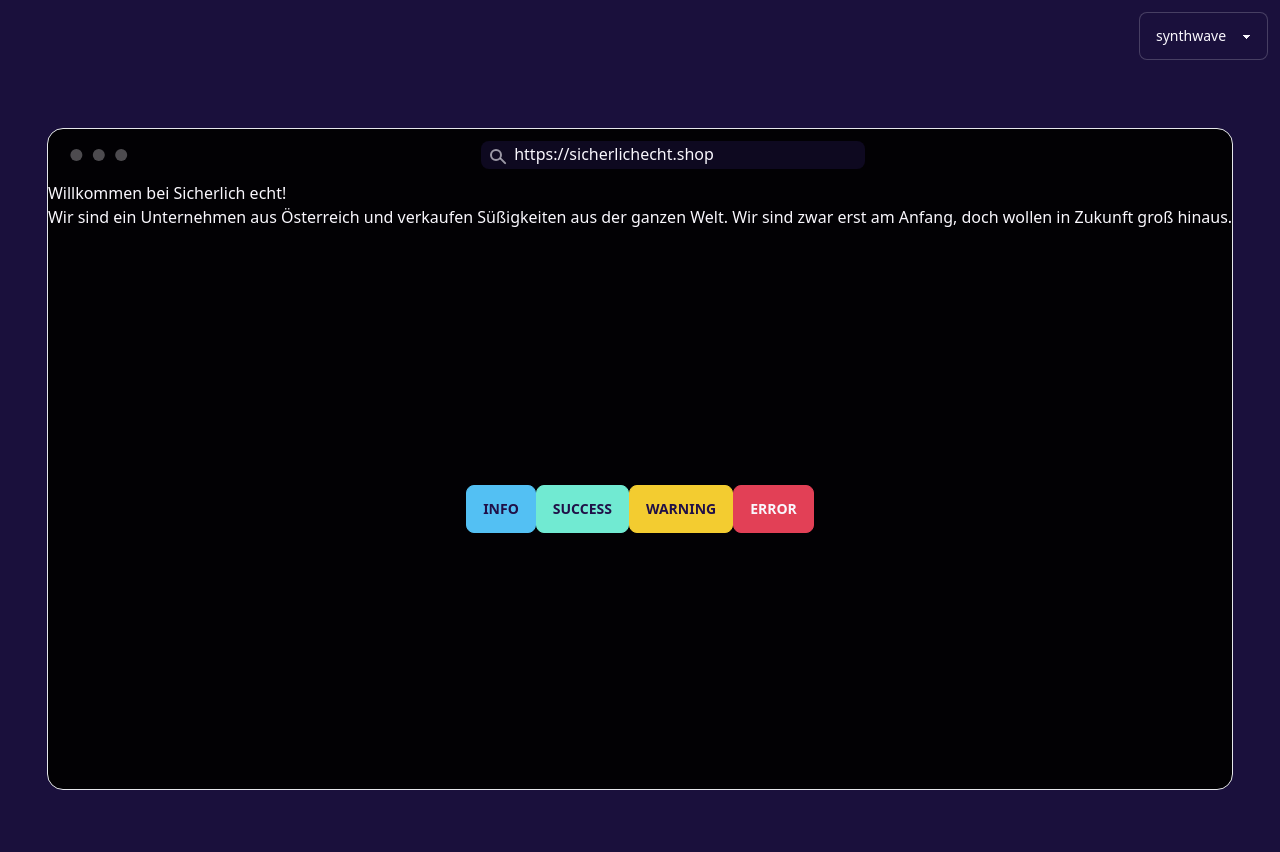
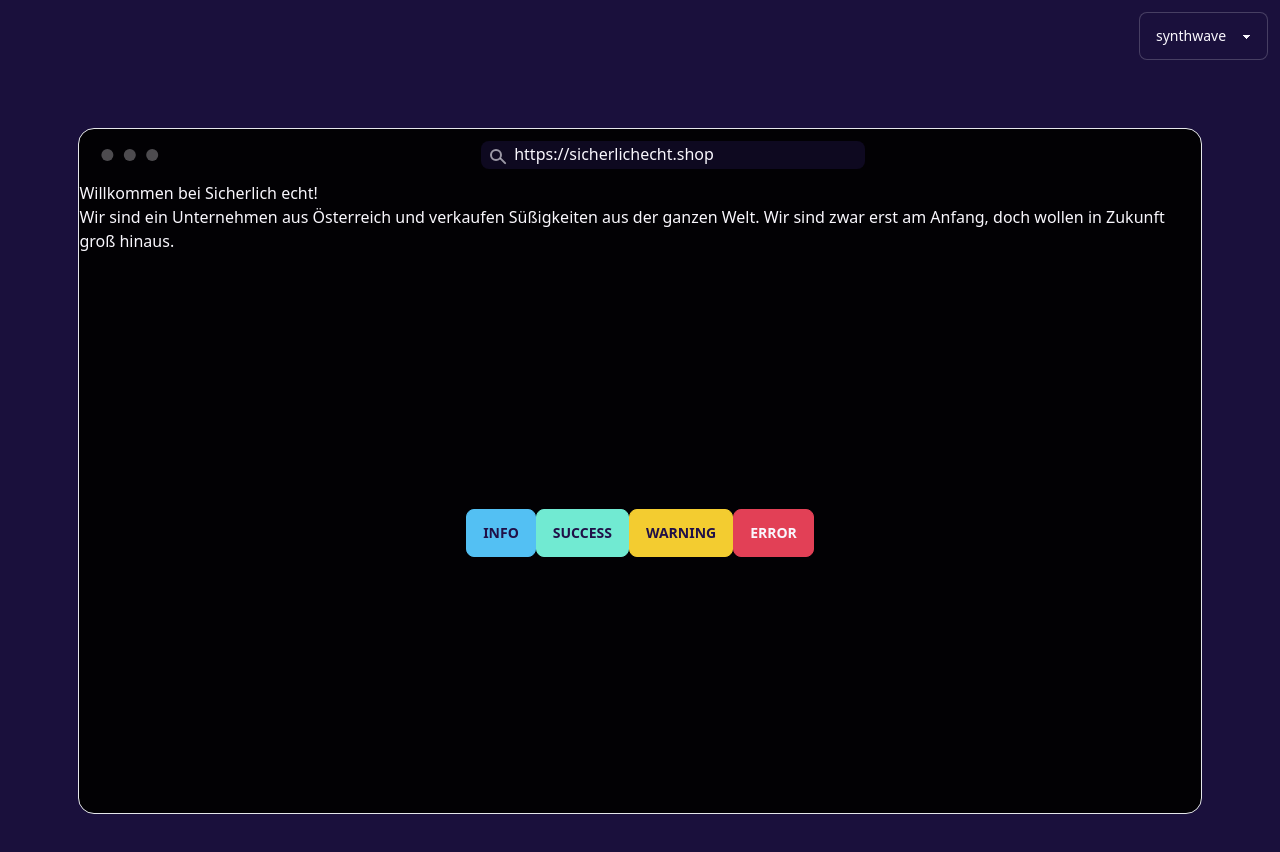
Before and after one commit to johak-at/dark-hak, a SvelteKit app: page /hidden-costs in a window 1280 px wide. Shown: the top 852 px of the page. Built offline with nearby package versions, Linux system fonts and the light colour scheme; some icons are missing.

Commit message:
Update +page.svelte

```diff
--- a/src/routes/hidden-costs/+page.svelte
+++ b/src/routes/hidden-costs/+page.svelte
@@ -1,10 +1,11 @@
-<div class="mockup-browser border bg-base-300">
+<div class="mockup-browser border bg-base-300 max-w-[90%]">
 	<div class="mockup-browser-toolbar">
 		<div class="input">https://sicherlichecht.shop</div>
 	</div>
 	<div>Willkommen bei Sicherlich echt!</div>
-	<p>Wir sind ein Unternehmen aus Österreich und verkaufen Süßigkeiten aus der ganzen Welt.
-		Wir sind zwar erst am Anfang, doch wollen in Zukunft groß hinaus.
+	<p>
+		Wir sind ein Unternehmen aus Österreich und verkaufen Süßigkeiten aus der ganzen Welt. Wir sind
+		zwar erst am Anfang, doch wollen in Zukunft groß hinaus.
 	</p>
 
 	<div class="flex justify-center px-64 py-64 bg-base-800">
```
